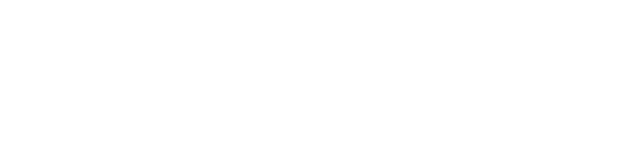
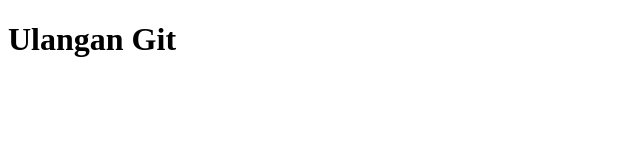
Before and after one commit to mawmawl/UlanganGit, a plain HTML site: page index.html in a window 1280 px wide. Shown: the whole page, without its empty margins (0-640 px from the left). Drawn offline with Linux system fonts and the light colour scheme.

Commit message:
nilai100

```diff
--- a/index.html
+++ b/index.html
@@ -6,6 +6,6 @@
     <title>UlanganGit</title>
 </head>
 <body>
-
+    <h1>Ulangan Git</h1>
 </body>
 </html>
```
